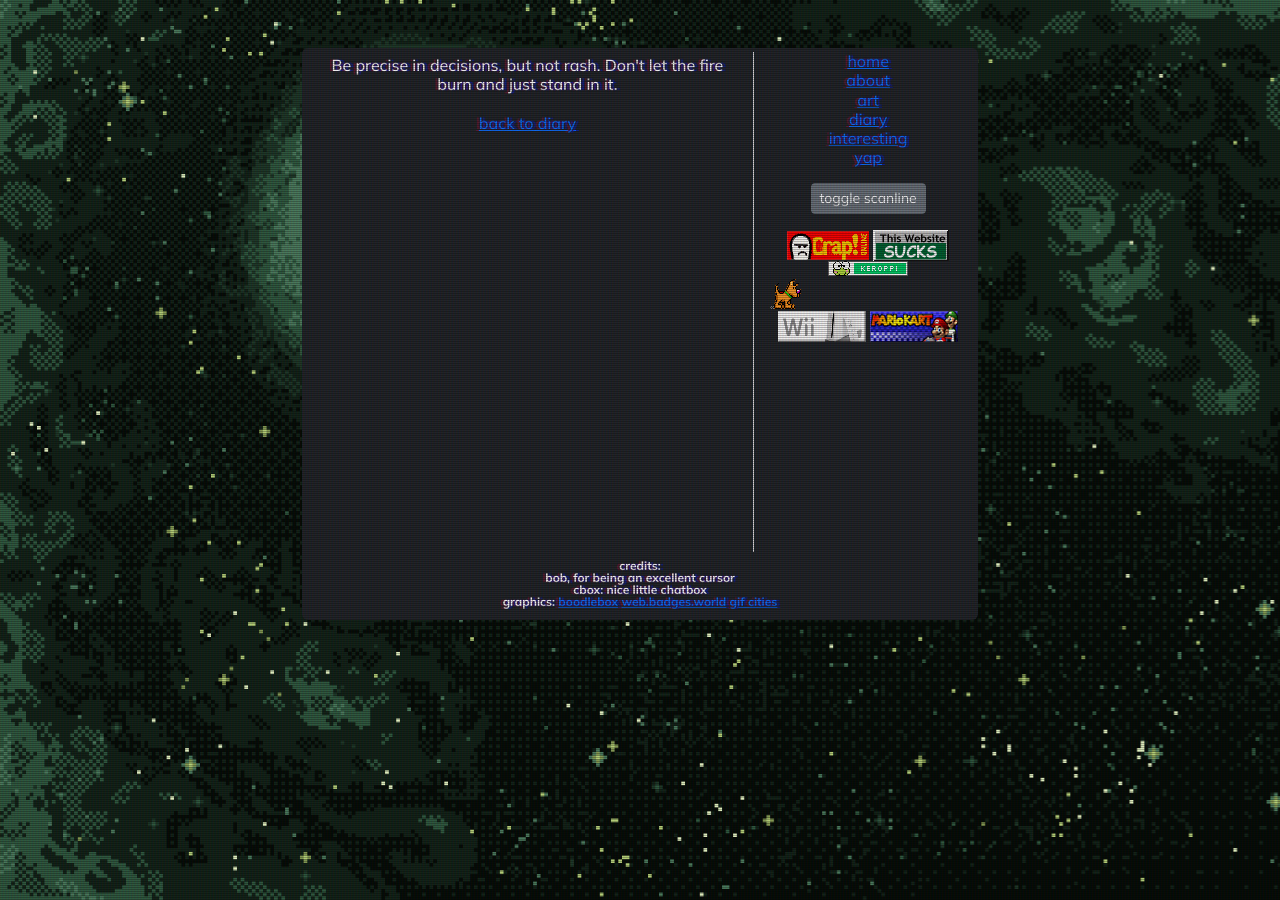
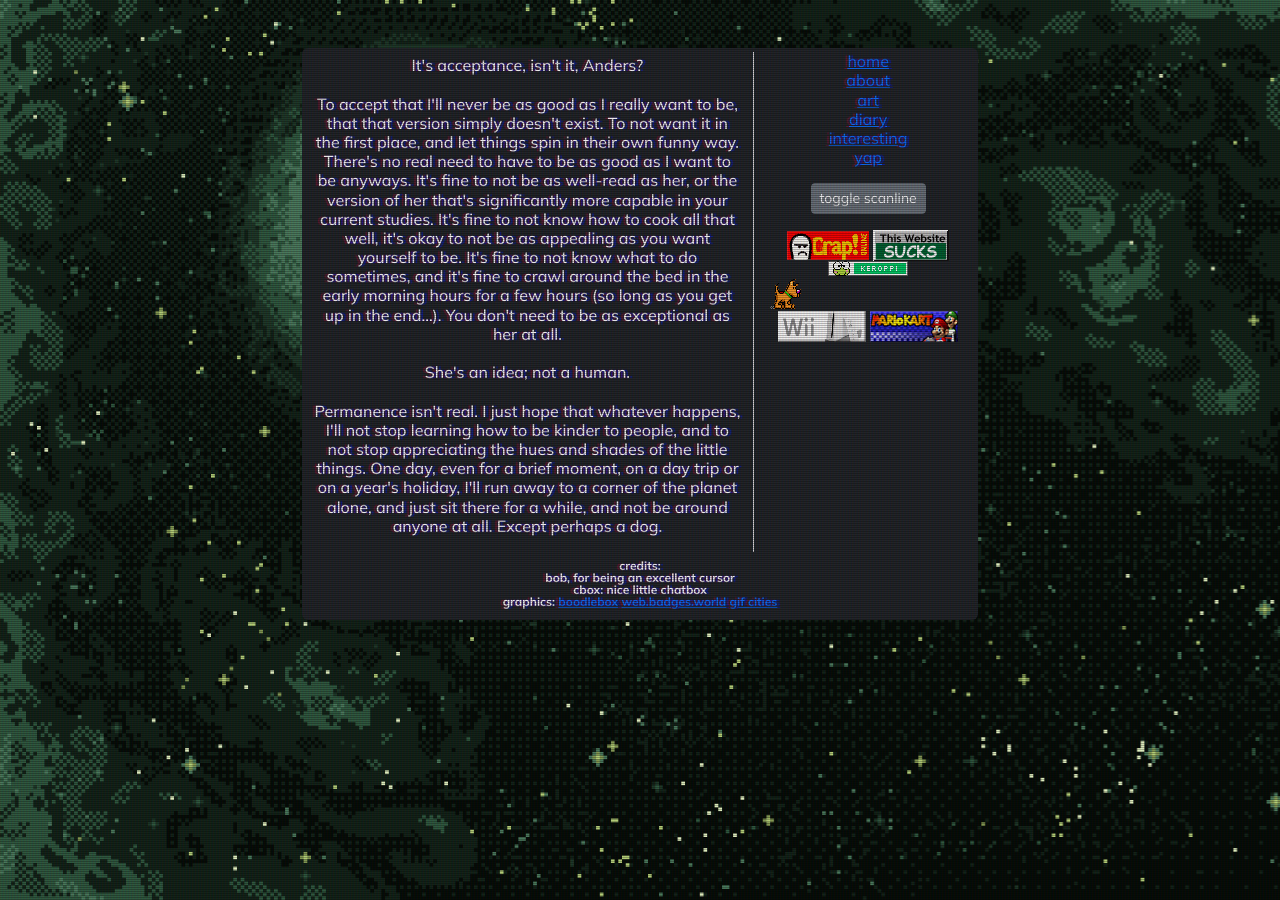
Before and after one commit to kayeeliu3/kayeeliu3.github.io, a Jekyll site: the page built from _posts/2024-10-13-Entry.md, in a window 1280 px wide. Built offline with Jekyll 4.4.1, drawn with Linux system fonts in a browser that asks for light colours.

Commit message:
new stuff !

```diff
--- a/_includes/head.html
+++ b/_includes/head.html
@@ -8,5 +8,6 @@
     <link rel="icon" type="image/x-icon" href="../assets/misc/favicon.ico">
     <link rel="stylesheet" href="../assets/css/basic.css" />
     <link rel="stylesheet" href="../assets/css/bootstrap.min.css" />
+    <link rel="prefetch" href="../assets/misc/ac_bob_hover_2.png" />
     <title>kae's lunar vessel</title>
 </head>
--- /dev/null
+++ b/_posts/2024-10-13-Entry.md
@@ -0,0 +1,13 @@
+---
+layout: diary
+permalink: /20240911/
+---
+<div class="text">
+    <h6 class="mt-1 ms-1">
+        It's acceptance, isn't it, Anders?<br/><br/>
+        To accept that I'll never be as good as I really want to be, that that version simply doesn't exist. To not want it in the first place, and let things spin in their own funny way. There's no real need to have to be as good as I want to be anyways. It's fine to not be as well-read as her, or the version of her that's significantly more capable in your current studies. It's fine to not know how to cook all that well, it's okay to not be as appealing as you want yourself to be. It's fine to not know what to do sometimes, and it's fine to crawl around the bed in the early morning hours for a few hours (so long as you get up in the end...). You don't need to be as exceptional as her at all.<br/><br/>
+        She's an idea; not a human.<br/><br/>
+        Permanence isn't real. I just hope that whatever happens, I'll not stop learning how to be kinder to people, and to not stop appreciating the hues and shades of the little things. One day, even for a brief moment, on a day trip or on a year's holiday, I'll run away to a corner of the planet alone, and just sit there for a while, and not be around anyone at all. Except perhaps a dog. <br/><br/>
+        <a href="/diary/">back to diary</a>
+    </h6>
+</div>
```
Also changed, not shown: pages/main.md (+4 -4 lines), assets/misc/bob_sprite.png (added), 2 other files.
